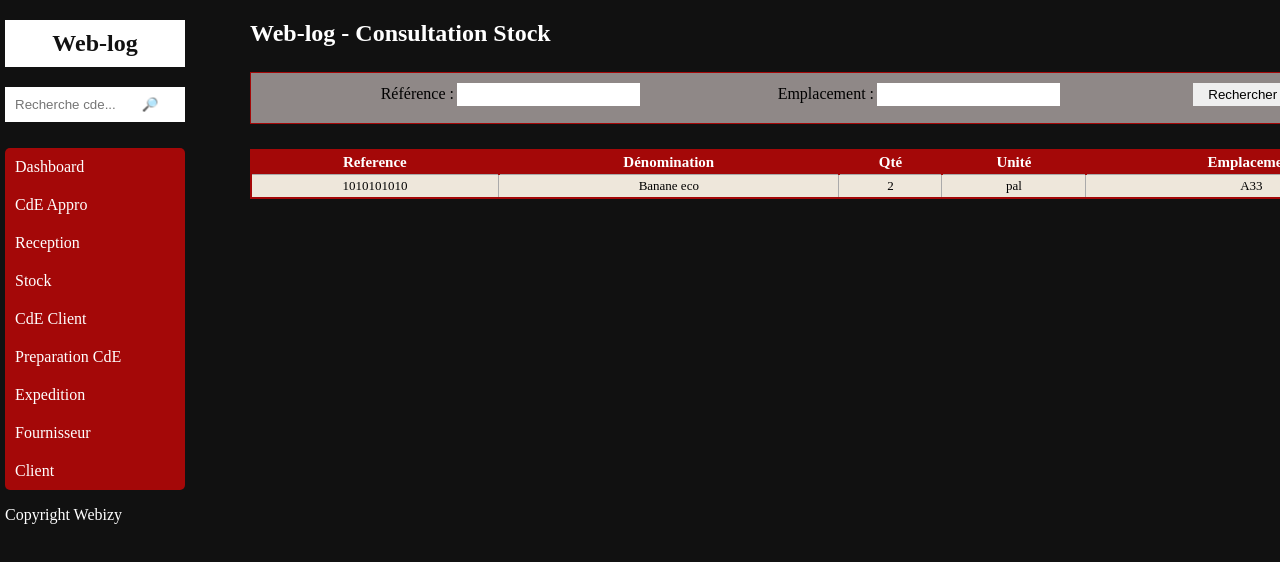
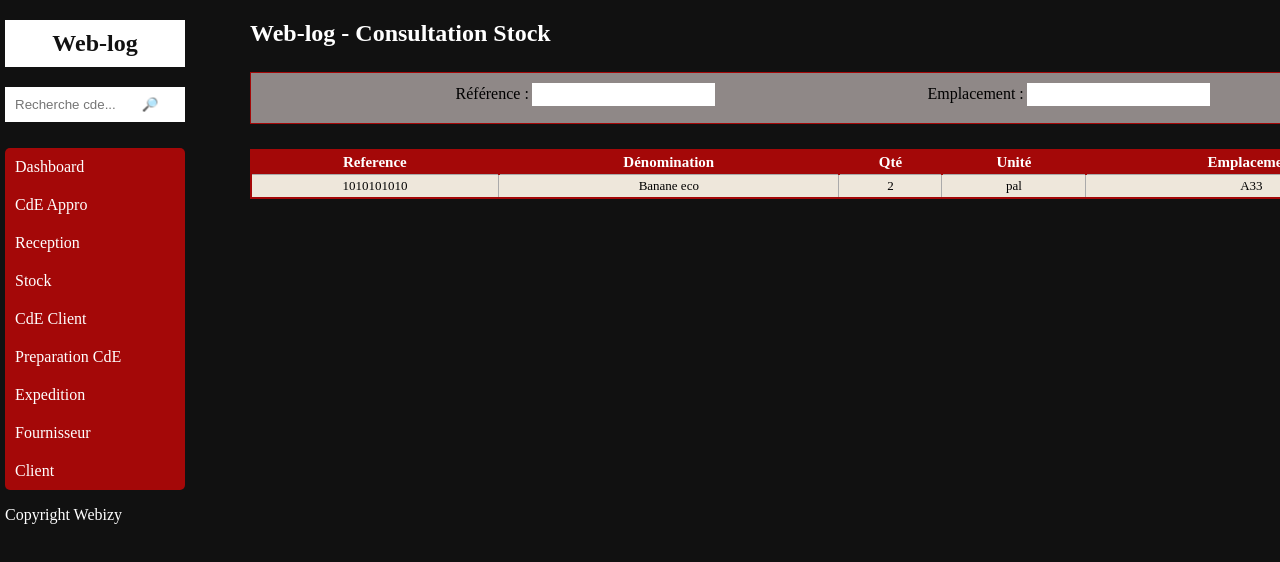
Before and after one commit to jeremd41/Weblog, a React (Create React App) app: page /stock in a window 1280 px wide. Shown: the top 562 px of the page. Built offline with nearby package versions, Linux system fonts and the light colour scheme.

Commit message:
Correction bug btnRecherche

```diff
--- a/src/page/Stock.js
+++ b/src/page/Stock.js
@@ -123,7 +123,6 @@ class Stock extends Component {
                 value={this.state.emplacement}
               />
             </label>
-            <Recherche type="submit">Rechercher</Recherche>
           </form>
         </Cadre>
         <div className="divTable redTable">
```
